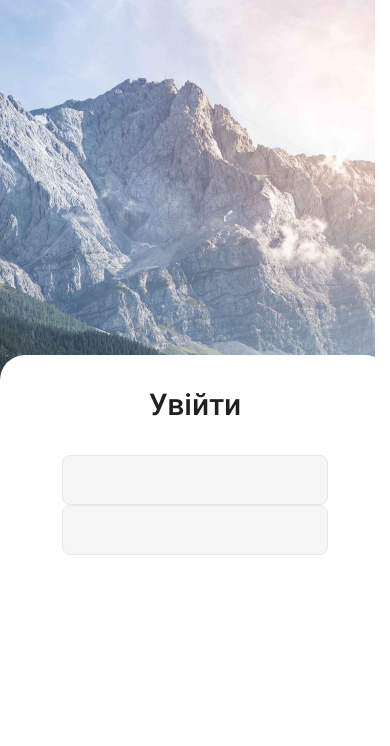
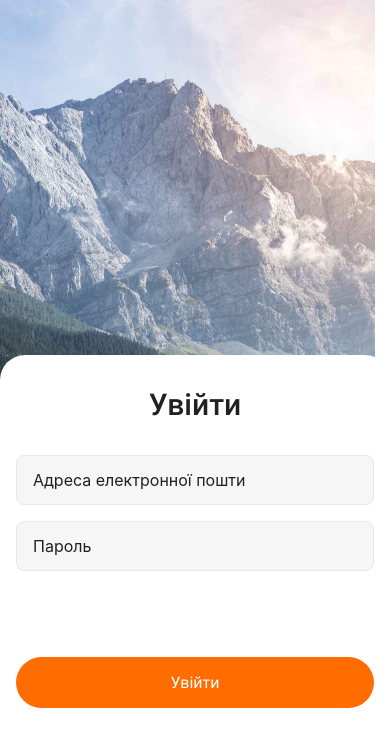
Before and after one commit to VadimKorobec/react-native, a React Native app: screen / in a window 390 px wide. Shown: the top 746 px of the page. Built offline with nearby package versions, Linux system fonts and the light colour scheme.

Commit message:
Update LoginScreen.js

```diff
--- a/Screens/PostsScreen/LoginScreen.js
+++ b/Screens/PostsScreen/LoginScreen.js
@@ -1,12 +1,26 @@
+import { useState } from "react";
 import {
   StyleSheet,
   ImageBackground,
   View,
   TextInput,
   Text,
+  TouchableOpacity,
+  Keyboard,
 } from "react-native";
 
+const initialState = {
+  email: "",
+  password: "",
+};
+
 export default function LoginScreen() {
+  const [state, setState] = useState(initialState);
+  const [isShowKeyboard, setIsShowKeyboard] = useState(false);
+
+  const keyboardHide = () => {
+    setIsShowKeyboard(false), Keyboard.dismiss(), setState(initialState);
+  };
   return (
     <View style={styles.container}>
       <ImageBackground
@@ -18,8 +32,29 @@ export default function LoginScreen() {
             <View style={styles.header}>
               <Text style={styles.textHeader}>Увійти</Text>
             </View>
-            <TextInput style={styles.input} />
-            <TextInput style={styles.input} />
+            <View style={{ marginBottom: 16 }}>
+              <TextInput
+                style={styles.input}
+                textAlign="left"
+                value={state.email}
+                placeholder="Адреса електронної пошти"
+              />
+            </View>
+            <View style={{ marginBottom: 43 }}>
+              <TextInput
+                style={styles.input}
+                textAlign="left"
+                value={state.password}
+                placeholder="Пароль"
+              />
+            </View>
+            <TouchableOpacity
+              style={styles.btn}
+              activeOpacity={0.8}
+              onPress={keyboardHide}
+            >
+              <Text style={styles.btnTitle}>Увійти</Text>
+            </TouchableOpacity>
           </View>
         </View>
       </ImageBackground>
@@ -44,8 +79,6 @@ const styles = StyleSheet.create({
     backgroundColor: "#fff",
     borderTopLeftRadius: 25,
     borderTopRightRadius: 25,
-    resizeMode: "contain",
-    alignItems: "center",
   },
   form: {
     marginHorizontal: 16,
@@ -70,4 +103,17 @@ const styles = StyleSheet.create({
     paddingLeft: 16,
     fontSize: 16,
   },
+  btn: {
+    backgroundColor: "#FF6C00",
+    height: 51,
+    borderRadius: 100,
+    marginTop: 43,
+    justifyContent: "center",
+    alignItems: "center",
+  },
+  btnTitle: {
+    color: "#fff",
+    fontSize: 16,
+    fontFamily: "Roboto-400",
+  },
 });
```
